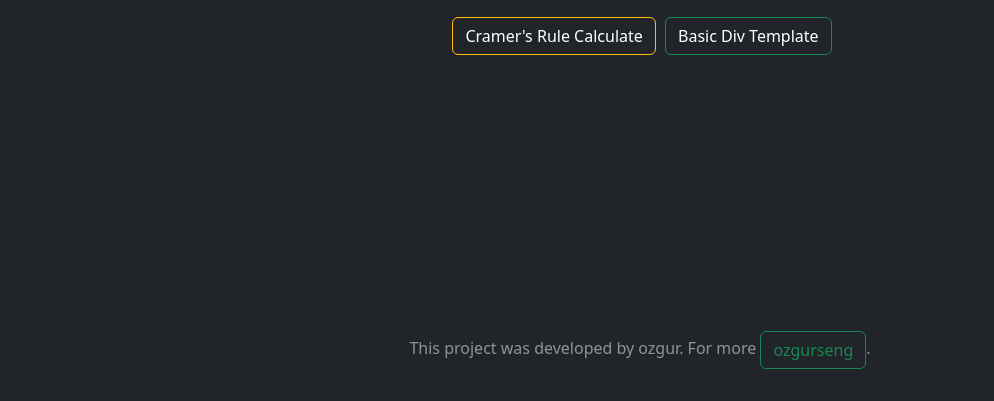
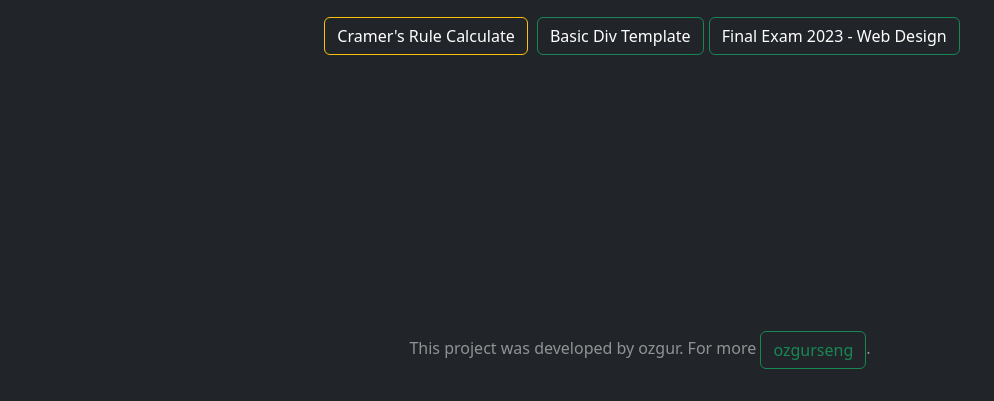
Before and after one commit to ozgurseng/ozgurseng.github.io, a plain HTML site: page index.html in a window 1280 px wide. Shown: the part 399-800 px from the top of the page, without its empty margins (0-994 px from the left). Drawn offline with nearby package versions, Linux system fonts and the light colour scheme.

Commit message:
Update index.html
Add Final Exam 2023 - Web Design Url

```diff
--- a/index.html
+++ b/index.html
@@ -35,7 +35,10 @@
 <a href="https://ozgurseng.github.io/cramers_rule/" class="text-white btn btn-md btn-outline-warning m-1">Cramer's Rule Calculate</a>
 
 	      <a href="https://ozgurseng.github.io/basic_div_template/" class="text-white btn btn-md btn-outline-success">Basic Div Template</a>
-      </p>
+
+	      <a href="https://ozgurseng.github.io/finalexam_div_template/" class="text-white btn btn-md btn-outline-success">Final Exam 2023 - Web Design</a>
+
+	    </p>
     </main>
 
     <!-- Footer Basladim -->
```
